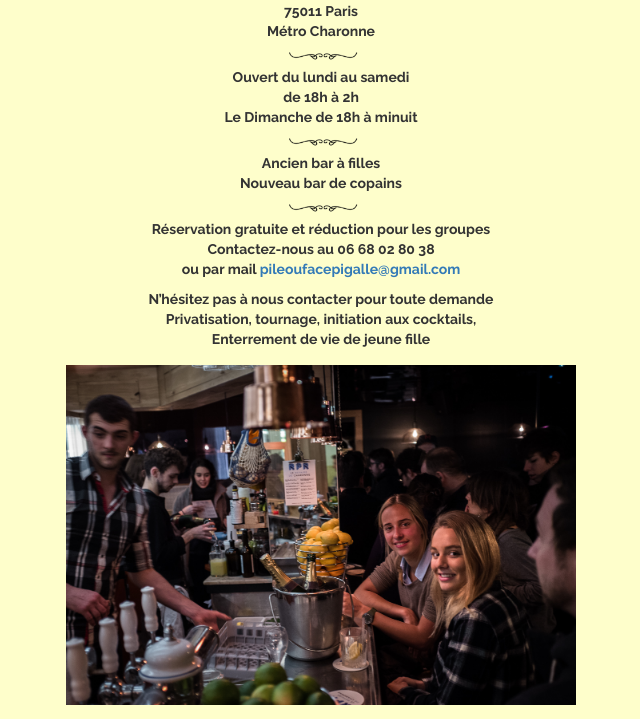
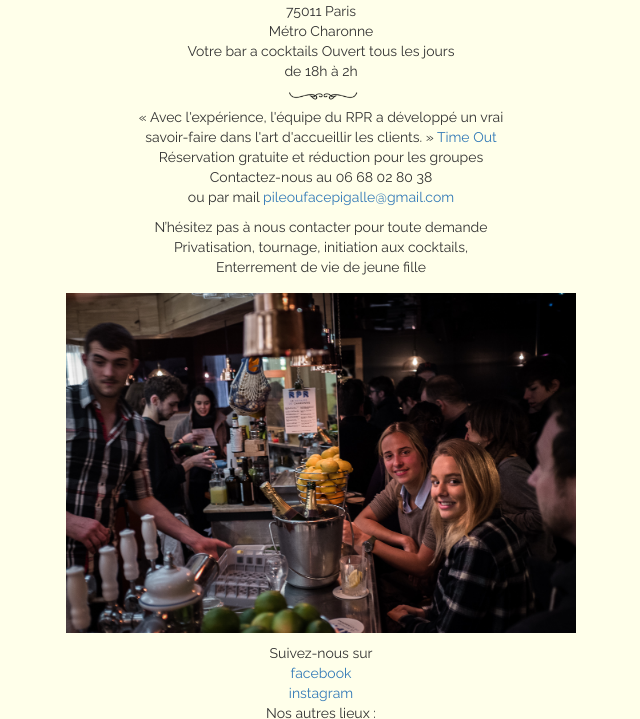
Before and after one commit to fwibaux/rpr, a plain HTML site: page index.html in a window 1280 px wide. Shown: the part 393-1112 px from the top of the page, without its empty margins (319-959 px from the left). Drawn offline with nearby package versions, Linux system fonts and the light colour scheme.

Commit message:
description modified, background color & font

```diff
--- a/css/stylesheet.css
+++ b/css/stylesheet.css
@@ -1,9 +1,9 @@
 body {
   font-family: Raleway;
-  font-weight: bold;
+/*  font-weight: bold;*/
   font-size: 14px;
 
-  background-color: #fefecb;
+  background-color: #ffffea;
 }
 
 #logo {
--- a/index.html
+++ b/index.html
@@ -39,22 +39,19 @@
     </div>
     <div class="text-center">
       <p>
-        117 rue de Charonne<br>
+        114 rue de Charonne<br>
         75011 Paris<br>
         Métro Charonne
       </p>
-      <img class="paragraphe" src="images/paragraphe.png" alt="">
       <p>
-        Ouvert du lundi au samedi<br>
+        Votre bar a cocktails
+        Ouvert tous les jours<br>
         de 18h à 2h<br>
-        Le Dimanche de 18h à minuit
       </p>
       <img class="paragraphe" src="images/paragraphe.png" alt="">
       <p>
-        Ancien bar à filles<br>
-        Nouveau bar de copains
+        « Avec l'expérience, l'équipe du RPR a développé un vrai <br> savoir-faire dans l'art d'accueillir les clients. » <a href="https://www.timeout.fr/paris/bars/le-rpr-repaire-de-charonne">Time Out</a>
       </p>
-      <img class="paragraphe" src="images/paragraphe.png" alt="">
       <p id="reservation">
         Réservation gratuite et réduction pour les groupes<br>
         Contactez-nous au 06 68 02 80 38<br>
@@ -71,7 +68,6 @@
         <a href="https://www.facebook.com/pg/lerepairedecharonne", target="_blank">facebook</a><br>
         <a href="https://www.instagram.com/rprcharonne/", target="_blank">instagram</a>
       </p>
-      <img class="paragraphe" src="images/paragraphe.png" alt="">
       <p>
         Nos autres lieux :<br>
         <a href="http://pileoufacepigalle.com/">Pile ou Face Pigalle</a><br>
```
